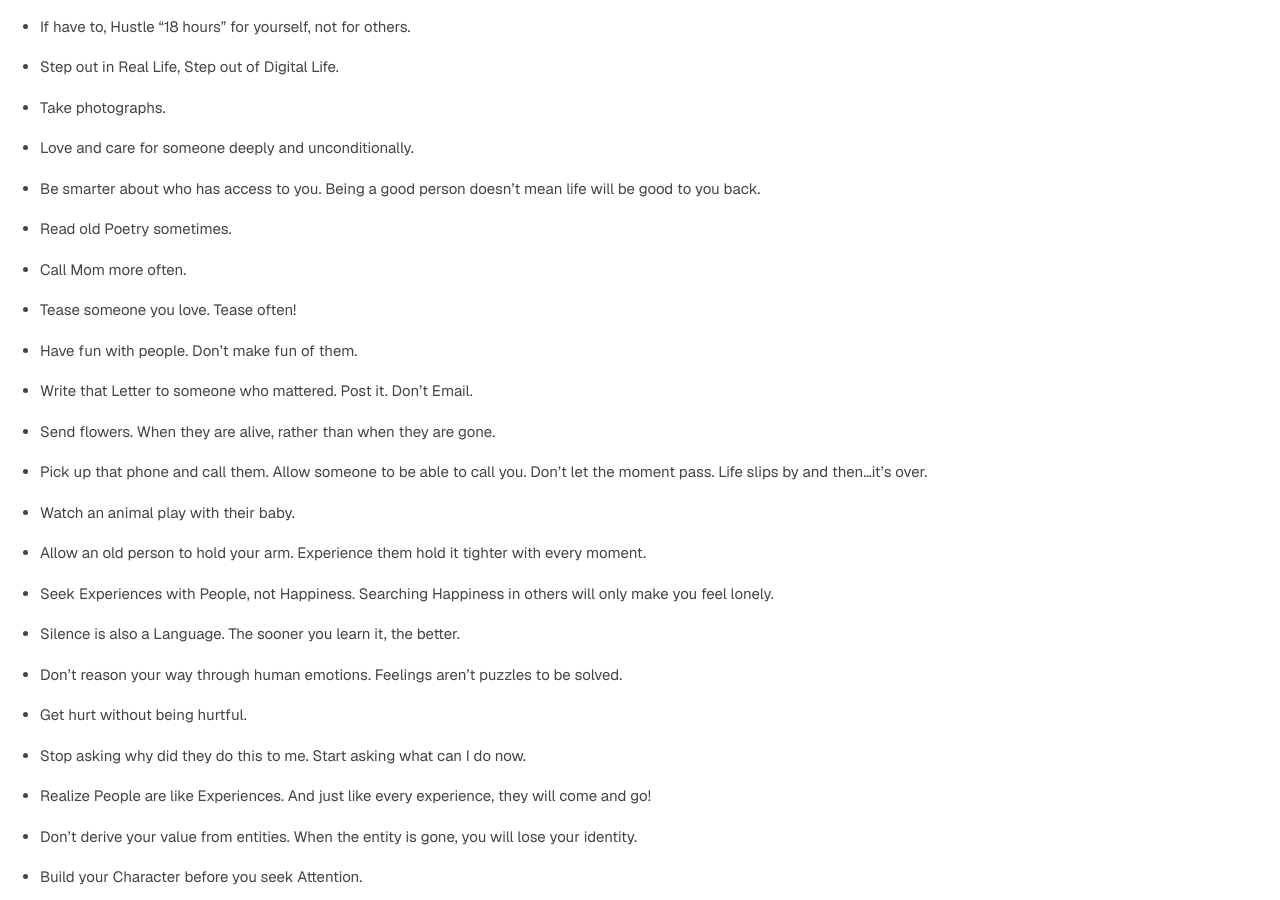
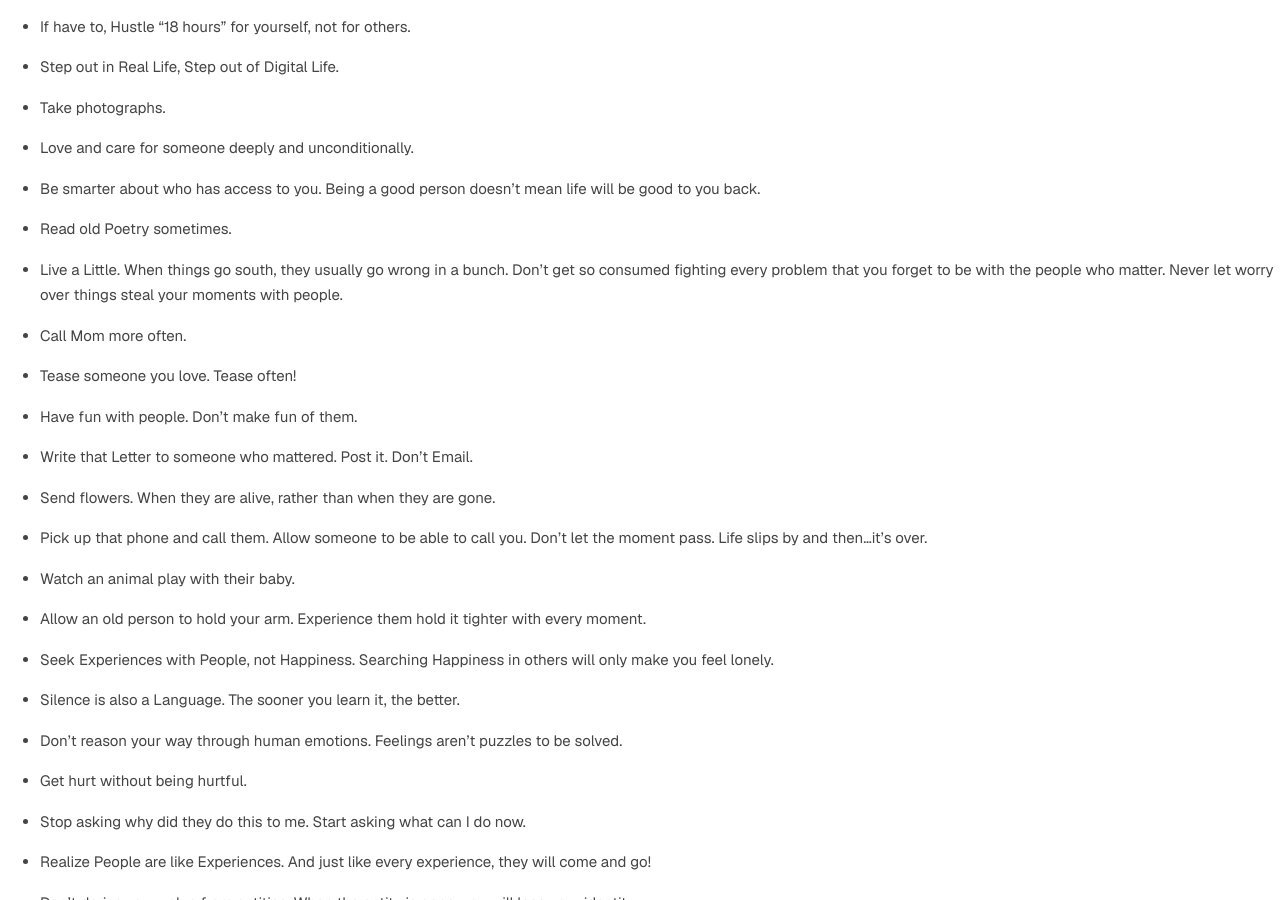
Before and after one commit to trmanish/trmanish.github.io, a Jekyll site: the page built from things-that-enrich-life-pdf.md, in a window 1280 px wide and 900 px high, scrolled down 2020 px. Built offline with Jekyll 4.4.1, drawn with Linux system fonts in a browser that asks for light colours; our own code applies the rules of GitHub Pages for plain Markdown files.

Commit message:
Add 'Live a Little' bullet after Read old Poetry (blog + PDF)

```diff
--- a/things-that-enrich-life-pdf.md
+++ b/things-that-enrich-life-pdf.md
@@ -182,6 +182,9 @@ Things that will truly enrich your life:
 - Read old Poetry sometimes.
 
 
+- Live a Little. When things go south, they usually go wrong in a bunch. Don't get so consumed fighting every problem that you forget to be with the people who matter. Never let worry over things steal your moments with people.
+
+
 - Call Mom more often.
 
 
```
Also changed, not shown: _posts/2025-03-01-things-that-enrich-life.md (+3 -0 lines), 1 other file.
